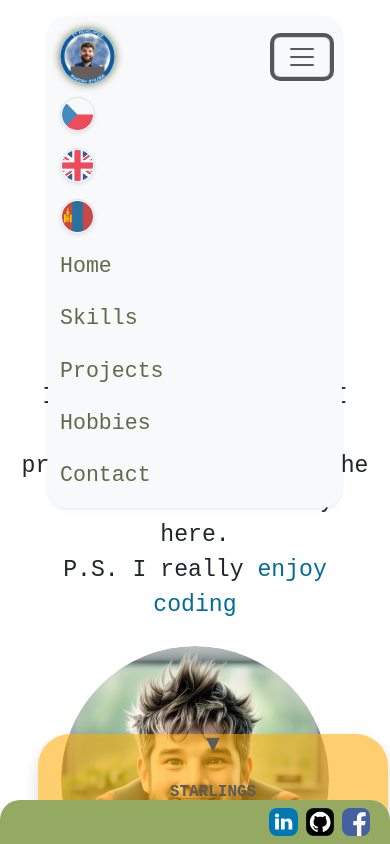
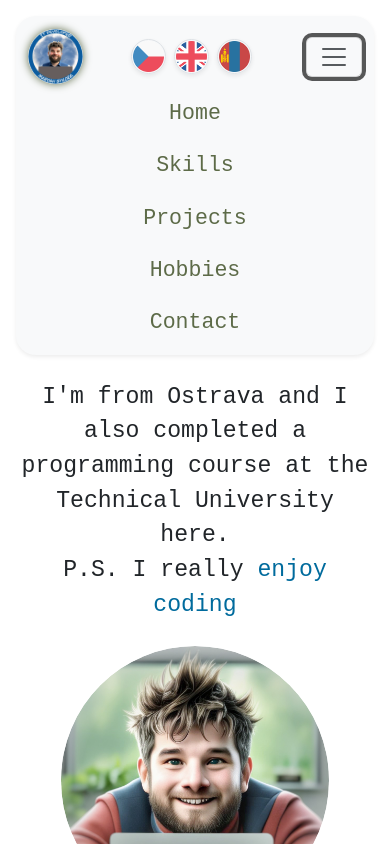
Before and after one commit to sykoramaros/portfolio, a React (Create React App) app: page / in a window 390 px wide. Both pictures are taken after a click on the button "Toggle navigation". Shown: the top 844 px of the page. Built offline with nearby package versions, Linux system fonts and the light colour scheme.

Commit message:
Uprava responzivity Navbaru a Footeru

```diff
--- a/src/Components/AudioPlayer/AudioPlayer.js
+++ b/src/Components/AudioPlayer/AudioPlayer.js
@@ -61,10 +61,11 @@ const AudioPlayer = () => {
     return (
         <div className="rounded-top-5 row d-flex justify-content-center align-items-center shadow px-5 pb-5"
              style={{ width: "350px" , height: "300px", backgroundColor: "#ffaa0090" }}>
-            <a className="fs-1 text-decoration-none text-primary text-center"
-               style={{ position: "absolute", top: "-10px", right: "0" }}
-               type="button"
-               rel="noopener noreferrer" >▾</a>
+            <hr className="border-4 border-dark w-25 mt-3"/>
+            {/*<a className="fs-1 text-decoration-none text-primary text-center"*/}
+            {/*   style={{ position: "absolute", top: "-10px", right: "0" }}*/}
+            {/*   type="button"*/}
+            {/*   rel="noopener noreferrer" >▾</a>*/}
             <h3 className="col-12 text-center fs-6 text-primary text-uppercase fw-bold mt-5">{playlist[currentSong].title}</h3>
             <div className="col-12 text-center">
             <img src={`${process.env.PUBLIC_URL}${playlist[currentSong].image}`} alt="Album cover" height={"95px"}/>
--- a/src/Components/Footer/Footer.css
+++ b/src/Components/Footer/Footer.css
@@ -1,8 +1,25 @@
+.footer-container {
+    position: fixed;
+    bottom: 0;
+    left: 0;
+    border-radius: 20px 20px 0 0;
+    z-index: 2;
+}
+
+@media (max-width: 743px) {
+    .footer-container {
+        position: unset;
+    }
+    .audio-player {
+        visibility: hidden;
+    }
+}
+
 .audio-player {
     position: fixed;
     bottom: -190px;
     left: 50px;
-    z-index: 3;
+    z-index: 1;
     transform: scale(1);
     transition: all 0.7s ease-in-out;
 }
--- a/src/Components/Footer/Footer.js
+++ b/src/Components/Footer/Footer.js
@@ -6,8 +6,7 @@ const Footer = () => {
   return (
     <div>
       <div
-        className="footer container-fluid bg-success d-flex align-items-center fixed-bottom p-2"
-        style={{ borderRadius: "20px 20px 0px 0px", zIndex: "999" }}
+        className="footer footer-container container-fluid bg-success  d-flex align-items-center p-2"
       >
         <div className="row w-100 m-auto">
           <div className="col-8 col-md-9 col-lg-9 col-xl-10"></div>
@@ -56,9 +55,8 @@ const Footer = () => {
         </div>
       </div>
         <div  className="audio-player">
-        <AudioPlayer/>
+          <AudioPlayer/>
         </div>
-
     </div>
   )
 }
--- a/src/Components/Navbar/Navbar.js
+++ b/src/Components/Navbar/Navbar.js
@@ -1,5 +1,5 @@
 import React from "react"
-import { useState } from "react"
+import { useState, useEffect, useRef } from "react"
 import { Link } from "react-router-dom"
 import { i18n } from "@lingui/core"
 import { Trans } from "@lingui/react"
@@ -7,16 +7,29 @@ import "./Navbar.css"
 import "bootstrap/dist/js/bootstrap.bundle.min.js"
 
 const Navbar = () => {
-  const [isOpen, setIsOpen] = useState("")
+  const [isOpen, setIsOpen] = useState(false)
+  const navRef = useRef(null)
 
   const handleIsOpen = (link) => {
-    setIsOpen(link)
+    setIsOpen(false)
   }
+  const handleClickOutside = (event) => {
+    if (navRef.current && !navRef.current.contains(event.target)) {
+      setIsOpen(false)
+    }
+  }
+
+  useEffect(() => {
+    document.addEventListener("click", handleClickOutside)
+    return () => {
+      document.removeEventListener("click", handleClickOutside)
+    }
+  }, []);
 
   return (
     <div>
       <div className="container">
-        <nav className="nav-container navbar navbar-expand-lg fixed-top bg-body-tertiary mt-3 mx-5 shadow-sm">
+        <nav ref={navRef} className="nav-container navbar navbar-expand-lg fixed-top bg-body-tertiary mt-3 mx-3 mx-sm-5 shadow-sm">
           <div className="container-fluid">
             <Link className="navbar-brand fs-1 text-secondary" to={"/"}>
               <img
@@ -27,23 +40,13 @@ const Navbar = () => {
                 style={{ boxShadow: "0px 0px 8px", borderRadius: "50%" }}
               />
             </Link>
-            <button
-              className="navbar-toggler"
-              type="button"
-              data-bs-toggle="collapse"
-              data-bs-target="#navbarNav"
-              aria-controls="navbarNav"
-              aria-expanded="false"
-              aria-label="Toggle navigation"
-            >
-              <span className="navbar-toggler-icon"></span>
-            </button>
-            <div className="collapse navbar-collapse" id="navbarNav">
-              <div className="ms-auto d-flex">
-                <ul className="navbar-nav d-flex">
-                  <li className="nav-item">
+              <div className="me-auto">
+                <ul
+                    className="my-auto row row-cols-3 g-2"
+                    style={{ listStyle: "none" }}
+                >
+                  <li className="my-auto">
                     <a
-                      className="nav-link"
                       href="#"
                       onClick={(e) => {
                         e.preventDefault() // Zabrání výchozímu chování odkazu
@@ -60,9 +63,8 @@ const Navbar = () => {
                       />
                     </a>
                   </li>
-                  <li className="nav-item">
+                  <li className="my-auto">
                     <a
-                      className="nav-link"
                       href="#"
                       onClick={(e) => {
                         e.preventDefault() // Zabrání výchozímu chování odkazu
@@ -79,9 +81,8 @@ const Navbar = () => {
                       />
                     </a>
                   </li>
-                  <li className="nav-item">
+                  <li className="my-auto">
                     <a
-                      className="nav-link"
                       href="#"
                       onClick={(e) => {
                         e.preventDefault() // Zabrání výchozímu chování odkazu
@@ -100,8 +101,21 @@ const Navbar = () => {
                   </li>
                 </ul>
               </div>
+            <button
+              className="navbar-toggler"
+              type="button"
+              data-bs-toggle="collapse"
+              data-bs-target="#navbarNav"
+              aria-controls="navbarNav"
+              aria-expanded={isOpen}
+              aria-label="Toggle navigation"
+              onClick={() => setIsOpen(!isOpen)}
+            >
+              <span className="navbar-toggler-icon"></span>
+            </button>
+            <div className={`collapse navbar-collapse ${isOpen ? "show" : ""}`} id="navbarNav">
               <ul className="navbar-nav mx-auto fs-4 gap-1">
-                <li className="nav-item">
+                <li className="nav-item mx-auto">
                   <Link
                     className={`nav-link ${
                       isOpen === "home" ? "text-warning" : "text-secondary"
@@ -119,7 +133,7 @@ const Navbar = () => {
                   O mě
                 </Link>
               </li> */}
-                <li className="nav-item">
+                <li className="nav-item mx-auto">
                   <Link
                     className={`nav-link ${
                       isOpen === "skills" ? "text-warning" : "text-secondary"
@@ -131,7 +145,7 @@ const Navbar = () => {
                   </Link>
                 </li>
                 <span className="nav-link d-none d-xl-block">|</span>
-                <li className="nav-item">
+                <li className="nav-item mx-auto">
                   <Link
                     className={`nav-link ${
                       isOpen === "projects" ? "text-warning" : "text-secondary"
@@ -143,7 +157,7 @@ const Navbar = () => {
                   </Link>
                 </li>
                 <span className="nav-link d-none d-xl-block">|</span>
-                <li className="nav-item">
+                <li className="nav-item mx-auto">
                   <Link
                     className={`nav-link ${
                       isOpen === "hobbies" ? "text-warning" : "text-secondary"
@@ -155,7 +169,7 @@ const Navbar = () => {
                   </Link>
                 </li>
                 <span className="nav-link d-none d-xl-block">|</span>
-                <li className="nav-item">
+                <li className="nav-item mx-auto">
                   <Link
                     className={`nav-link ${
                       isOpen === "contact" ? "text-warning" : "text-secondary"
--- a/src/Components/SkillCard/SkillCard.js
+++ b/src/Components/SkillCard/SkillCard.js
@@ -1,6 +1,5 @@
 import React from "react"
 import { useState } from "react"
-import "./SkillCard.css"
 
 const SkillCard = ({ imageSrc, hoverImageSrc, backText }) => {
   const [isHovered, setIsHovered] = useState(false)
```
Also changed, not shown: src/Components/SkillCard/SkillCard.css (deleted).
